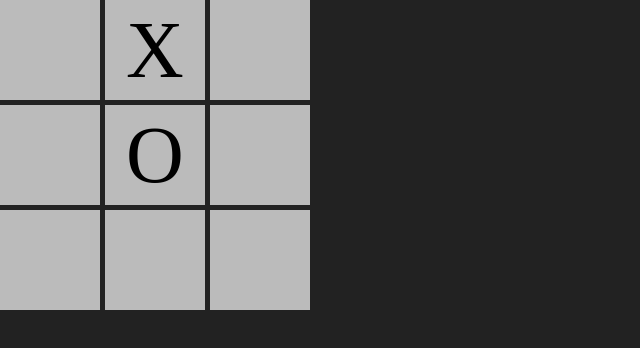
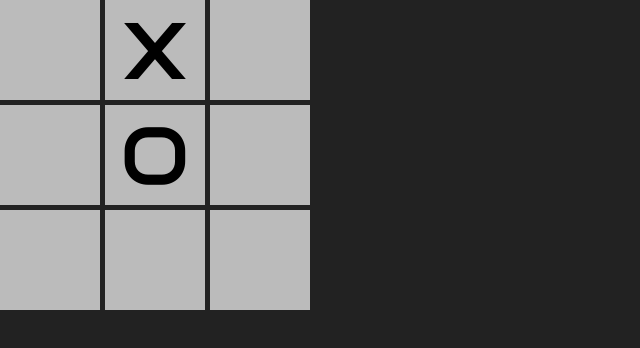
Before and after one commit to Royuin/tic-tac-toe, a website: page index.html in a window 1280 px wide. Shown: the whole page, without its empty margins (0-640 px from the left). Drawn offline with Linux system fonts and the light colour scheme.

Commit message:
gave body new font audiowide with sans-serif backup

```diff
--- a/style.css
+++ b/style.css
@@ -24,4 +24,5 @@ body {
   grid-template-columns: repeat(3, 100px);
   grid-template-rows: repeat(3, 100px);
   gap: 5px;
+  font-family: audiowide, sans-serif;
 }
```
